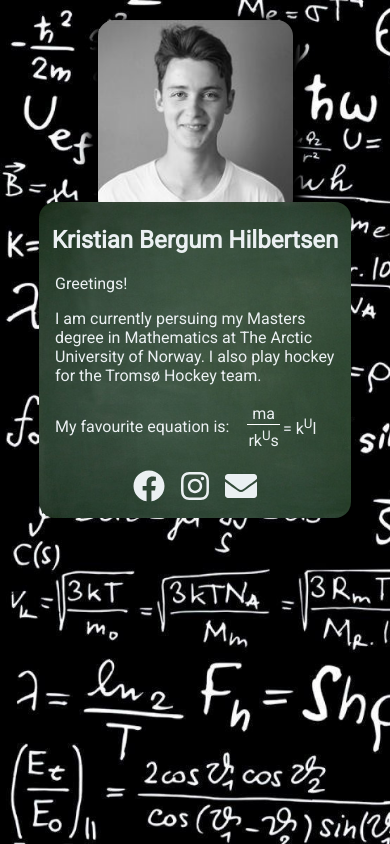
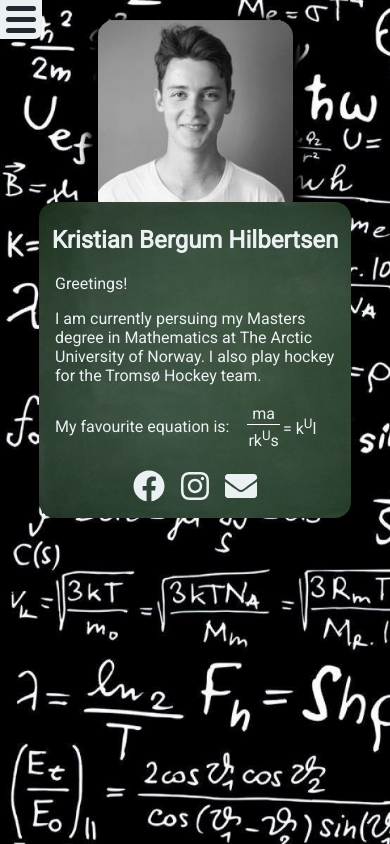
Before and after one commit to markhilb/hilbertsen.com, an Angular app: page /kristian in a window 390 px wide. Built offline with nearby package versions, Linux system fonts and the light colour scheme.

Commit message:
Style menu items + hamburger coloring

```diff
--- a/src/app/components/menu/menu.component.html
+++ b/src/app/components/menu/menu.component.html
@@ -1,17 +1,14 @@
-<div id="hamburger" (click)="toggleMenu()">
-  <div></div>
-  <div></div>
-  <div></div>
+<div id="hamburger" [class.not-open]="!open"(click)="toggleMenu()">
+  <div [class.open]="open"></div>
+  <div [class.open]="open"></div>
+  <div [class.open]="open"></div>
 </div>
 
 <div class="overlay" [class.open]="open" (click)="toggleMenu()"></div>
 <div id="menu" [class.open]="open">
-  <div class="section">
-    <h2 class="header">People</h2>
-    <ul>
-      <li><a (click)="navigate('/')">Markus</a></li>
-      <li><a (click)="navigate('/andreas')">Andreas</a></li>
-      <li><a (click)="navigate('/kristian')">Kristian</a></li>
-    </ul>
-  </div>
+  <ul class="list">
+    <li><h2 (click)="navigate('/')">Markus</h2></li>
+    <li><h2 (click)="navigate('/andreas')">Andreas</h2></li>
+    <li><h2 (click)="navigate('/kristian')">Kristian</h2></li>
+  </ul>
 </div>
--- a/src/app/components/menu/menu.component.scss
+++ b/src/app/components/menu/menu.component.scss
@@ -6,9 +6,20 @@
   div {
     width: 30px;
     height: 5px;
-    background-color: black;
+    background-color: var(--dark-background);
     border-radius: 5px;
     margin: 6px 6px;
+
+    &.open {
+      background-color: var(--primary);
+    }
+  }
+}
+
+.white-hamburger {
+  &.not-open{
+    background-color: var(--primary);
+    border-radius: 0 0 8px 0;
   }
 }
 
@@ -20,7 +31,7 @@
   position: fixed;
   top: 0;
   bottom: 0;
-  width: 30%;
+  width: 360px;
   z-index: 5;
   background-color: var(--dark-background);
   transform: translateX(-100%);
@@ -49,19 +60,13 @@
   }
 }
 
-.section {
-  margin-top: 4em;
+.list {
+  padding-top: 2em;
+  padding-left: 6em;
+  list-style: none;
 
-  .header {
-    margin-left: 1em;
-  }
-
-  ul {
-    list-style-type: none;
-
-    li {
-      margin: 0.5em auto;
-    }
+  li {
+    margin-bottom: 1.5em;
   }
 }
 
--- a/src/app/components/menu/menu.component.ts
+++ b/src/app/components/menu/menu.component.ts
@@ -17,6 +17,7 @@ export class MenuComponent implements OnInit {
 
   navigate(url: string) {
     this.open = false;
+    document.getElementById('hamburger').classList.remove('white-hamburger');
     this.router.navigateByUrl(url);
   }
 }
--- a/src/app/pages/kristian-profile-page/kristian-profile-page.component.ts
+++ b/src/app/pages/kristian-profile-page/kristian-profile-page.component.ts
@@ -14,5 +14,7 @@ export class KristianProfilePageComponent implements OnInit {
 
   constructor() {}
 
-  ngOnInit(): void {}
+  ngOnInit(): void {
+    document.getElementById('hamburger').classList.add('white-hamburger');
+  }
 }
```
